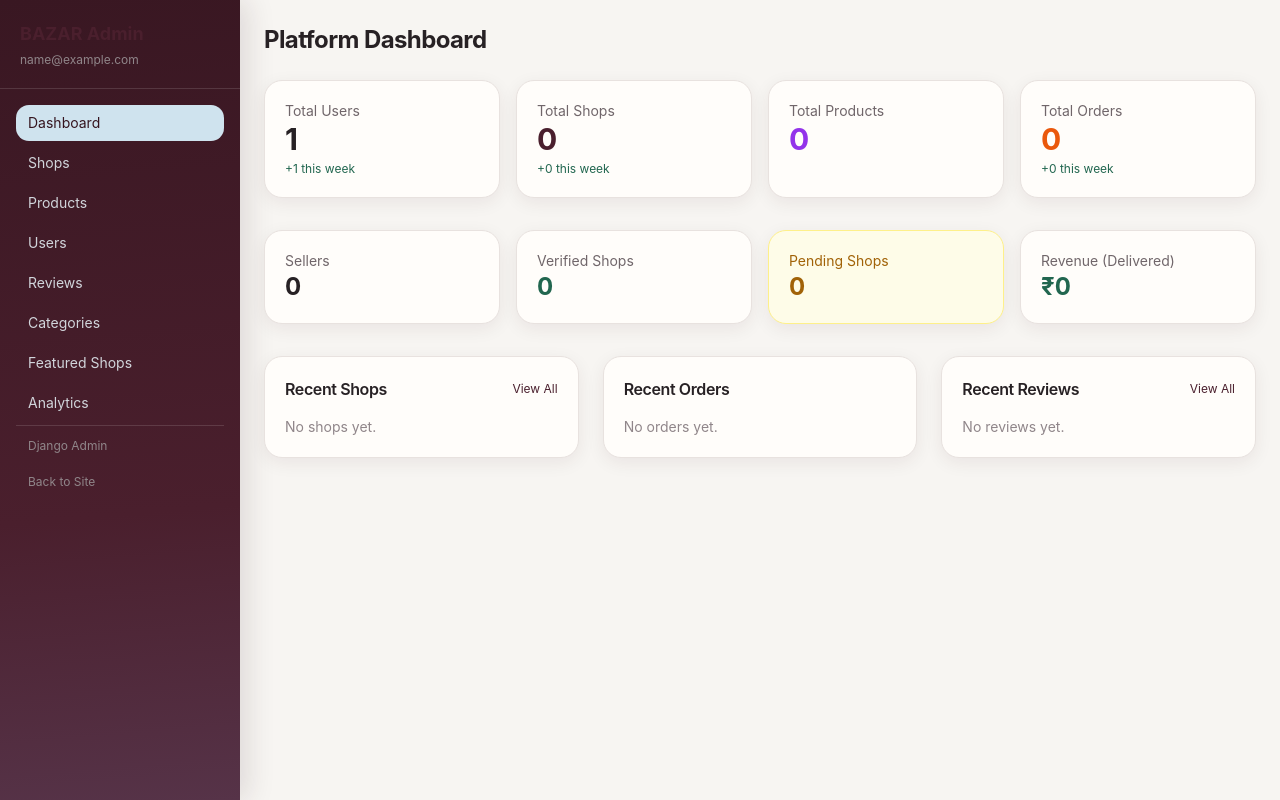
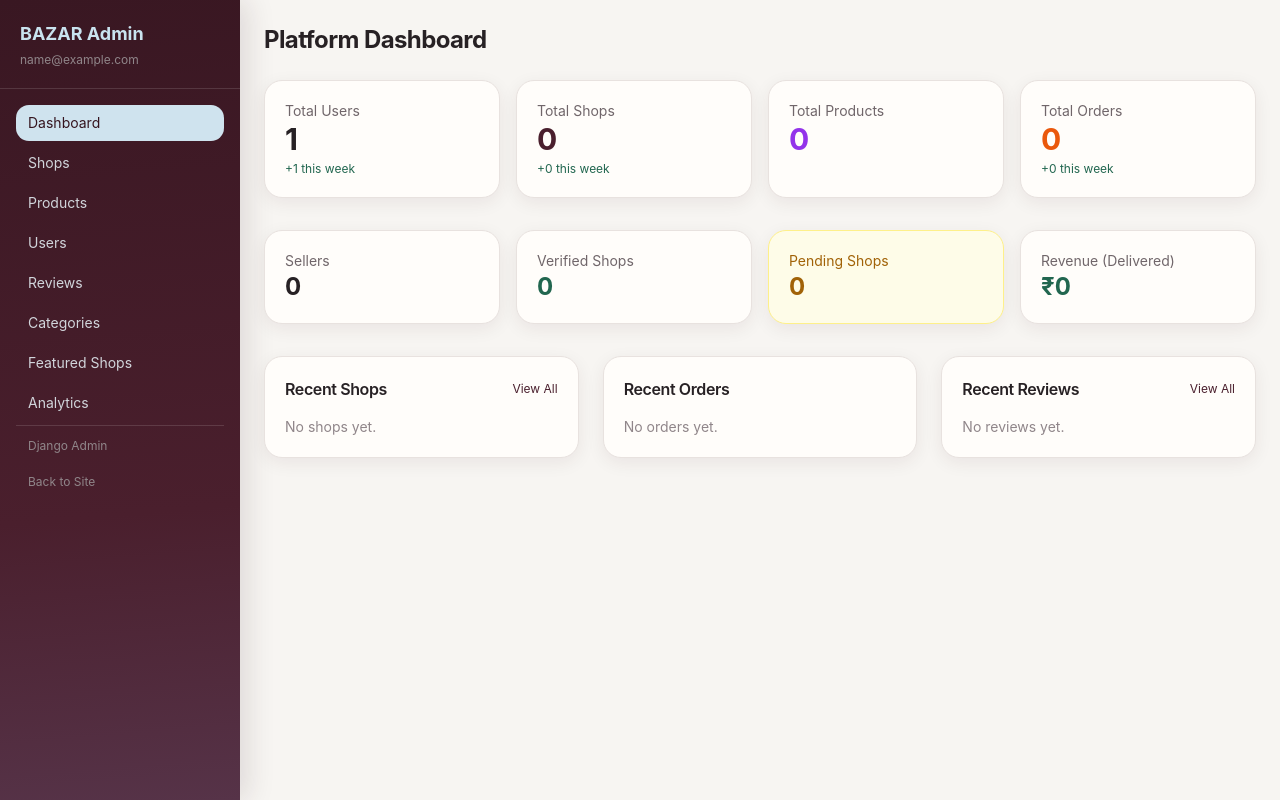
Before and after one commit to himanshunexus/BAZAR, a Django app: page /platform-admin/ in a window 1280 px wide. Run offline with Django 4.2, Linux system fonts and the light colour scheme; the visitor is signed in with stand-in values (Sample User, id 1); data comes from the database, SQL or seed files in the repository; data that the repository does not hold is empty; some libraries are stand-ins or nearby versions.

Commit message:
Polish admin navigation contrast

```diff
--- a/static/css/bazar-ui.css
+++ b/static/css/bazar-ui.css
@@ -156,6 +156,7 @@ a.bg-white.rounded-xl:hover, .bg-white.rounded-xl.hover\:shadow-md:hover { box-s
 .bazar-admin { background: #f3f0ee !important; }
 .bazar-admin aside.bg-gray-900 { background: linear-gradient(175deg, #391722, #4a1f2d 64%, #563348) !important; box-shadow: 8px 0 26px rgb(53 21 31 / 12%); }
 .bazar-admin aside .border-gray-700 { border-color: rgb(255 255 255 / 13%) !important; }
+.bazar-admin aside .text-indigo-400, .bazar-admin main > .md\:hidden.bg-gray-900 .text-indigo-400 { color: #c9e3ef !important; }
 .bazar-admin aside a { transition: background-color var(--bazar-fast) ease, color var(--bazar-fast) ease, transform var(--bazar-fast) ease; }
 .bazar-admin aside a:hover { transform: translateX(2px); }
 .bazar-admin aside .bg-indigo-600 { color: var(--bazar-wine-deep) !important; background: #cfe3ee !important; }
```
